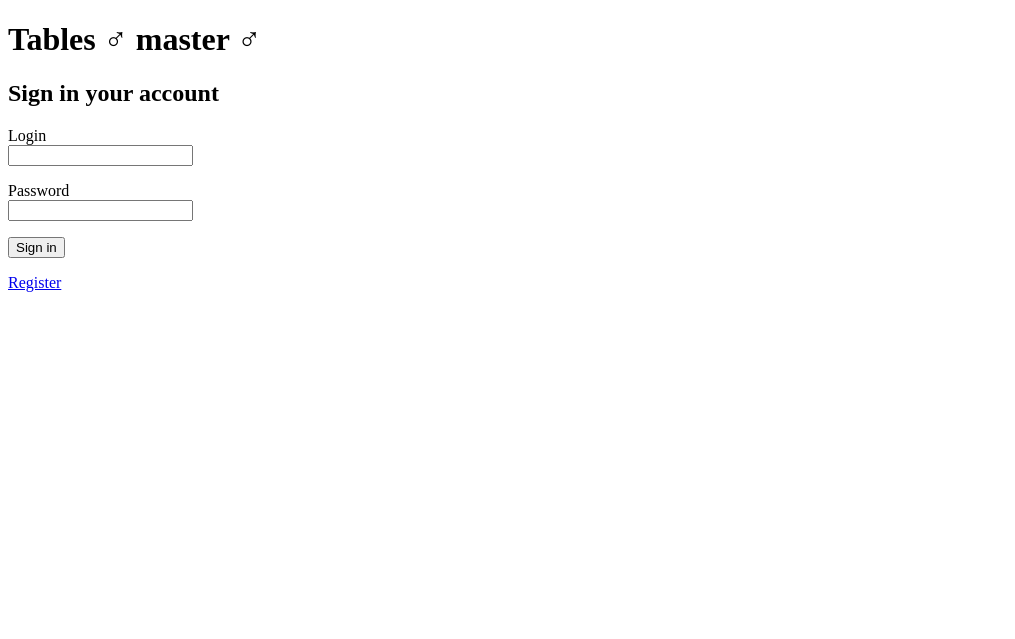
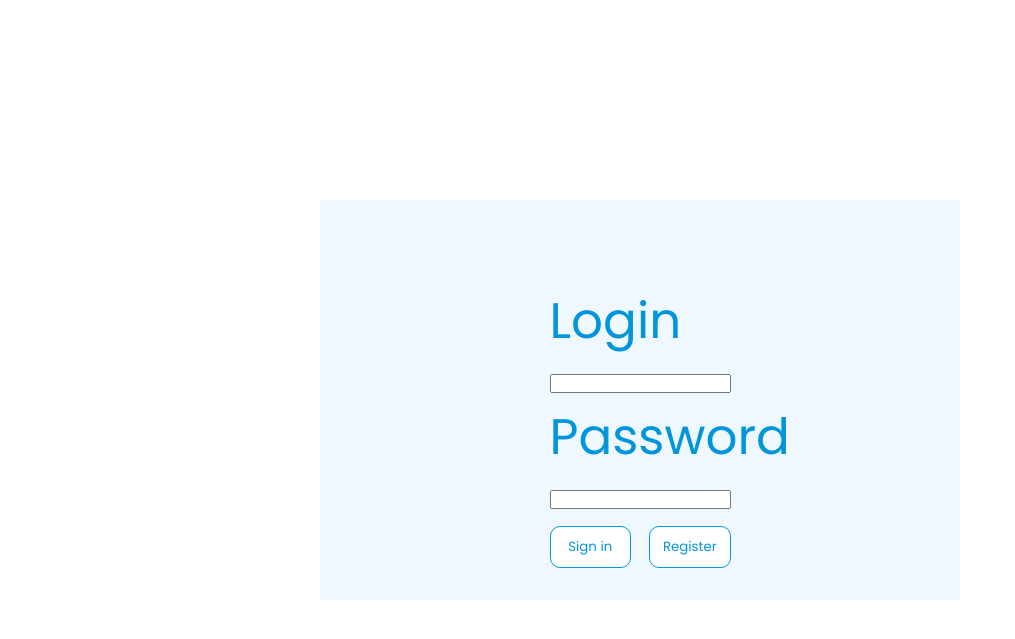
Before and after one commit to uncle-seryga/flaskProject_python_intalit, a Flask app: page / in a window 1280 px wide. Shown: the top 639 px of the page, without its empty margins (0-1015 px from the left). Run offline with Flask 2, Linux system fonts and the light colour scheme.

Commit message:
css update

```diff
--- a/app/routes.py
+++ b/app/routes.py
@@ -3,11 +3,15 @@ from flask import render_template
 from app import forms
 
 
-@app.route('/')
+@app.route('/', methods=['POST', 'GET'])
 def sign_in():  # put application's code here
     form = forms.LoginForms()
     return render_template('index.html', form=form)
-@app.route('/sign_up')
+
+
+@app.route('/sign_up', methods=['POST', 'GET'])
 def sign_up():
     form = forms.RegistrationForm()
+    if form.validate_on_submit():
+        print(form.data)
     return render_template('registration.html', form=form)
--- /dev/null
+++ b/app/static/style.css
@@ -0,0 +1,75 @@
+* {
+    margin: 0;
+    padding: 0;
+}
+
+.capital {
+    position: fixed;
+    top: 25%;
+    left: 25%;
+    text-align: center;
+    display: flex;
+    font-size: 50px;
+    width: 50%;
+    height: 50%;
+    /* flex-direction: column; */
+    align-items: center;
+    justify-content: center;
+    background-color: aliceblue;
+}
+
+.capital_W{
+    width: 80%;
+}
+
+.left {
+    display: inline-block;
+    position: absolute;
+    left: 0;
+}
+
+.center {
+    position: relative;
+    width: 100%;
+}
+
+.lebutton {
+    cursor: url('img/service/male-symbols-icon-7.png'), auto;
+}
+
+.lebutton_l{
+    width: 45%;
+    margin: 10px 0;
+    position: absolute;
+    left: 0;
+}
+
+.lebutton_r {
+    width: 45%;
+    margin: 10px 0;
+    position: absolute;
+    right: 0;
+}
+
+.register {
+    border: 1px solid #0295db;
+    margin: 10px 0;
+    text-decoration: none;
+    padding: 10px;
+    background-color: white;
+    border-radius: 10px;
+    position: absolute;
+    right: 0;
+    transition: background-color 0.5s, color 0.5s;
+}
+
+.register:hover {
+    background-color: #0295db;
+    color: white;
+}
+
+.labels {
+    font-family: 'Caveat', cursive;
+    font-family: 'Poppins', sans-serif;
+    color: #0295db;
+}
--- a/app/templates/index.html
+++ b/app/templates/index.html
@@ -3,26 +3,37 @@
 <head>
     <meta charset="UTF-8">
     <title>Title</title>
+    <link rel="stylesheet" href="../static/style.css">
+    <style>
+        @import url('https://fonts.googleapis.com/css2?family=Caveat:wght@700&family=Poppins&display=swap');
+    </style>
 </head>
 <body>
-<h1> Tables ♂ master ♂</h1>
-<h2> Sign in your account</h2>
+<div class="capital">
     <form action="" method="post">
         {{ form.hidden_tag() }}
+        <div class="center">
+            <div class="left labels">{{ form.login.label }}</div>
+            <br>
             <p>
-        {{ form.login.label }}
-        <br>
             {{ form.login() }}
             </p>
+            <div class="left labels">{{ form.password.label }}</div>
+            <br>
             <p>
-        {{ form.password.label }}
-        <br>
                 {{ form.password() }}
             </p>
+            <div>
             <p>
-        {{ form.submit() }}
+                {{ form.submit(class="register lebutton_l labels lebutton") }}
+                <a href="/sign_up" class="lebutton"><button type="button" class="register labels lebutton_r">Register</button></a>
+{#                <a href="/sign_up" class="register labels lebutton_r">Register</a>#}
             </p>
-    <a href="/sign_up">Register</a>
+            </div>
+        </div>
+
+</div>
 </form>
+</div>
 </body>
 </html>
```
Also changed, not shown: app/templates/registration.html (+5 -2 lines). Lines whose indentation alone changed are shown as unchanged.
